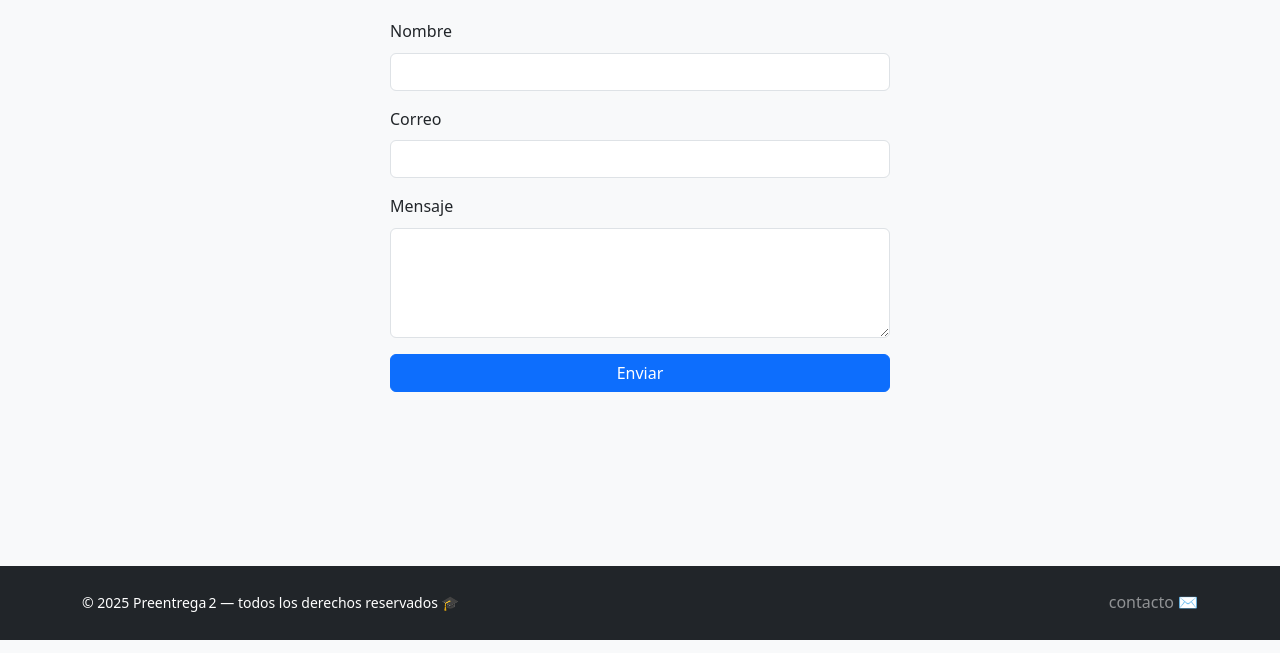
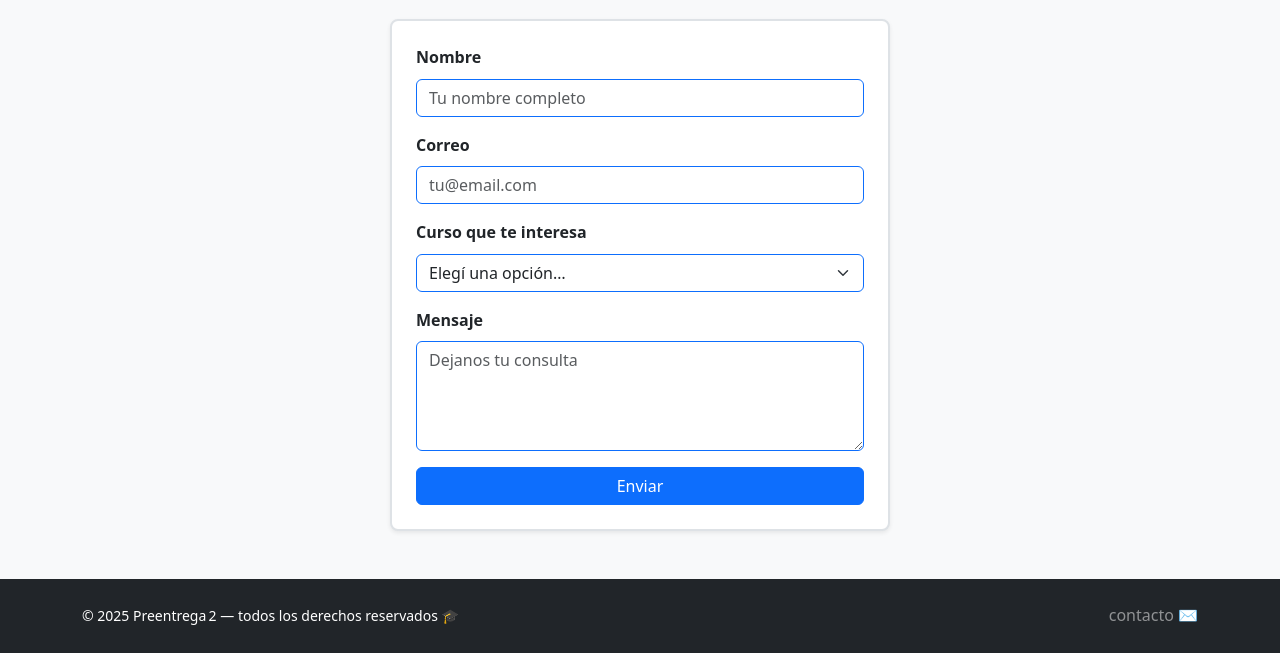
Before and after one commit to VladimirGonzalez/preentrega3, a plain HTML site: page pages/contacto.html in a window 1280 px wide. Shown: the part 160-813 px from the top of the page. Drawn offline with nearby package versions, Linux system fonts and the light colour scheme.

Commit message:
(fix contacto, agregué algunos estilos y una lista con los cursos para que se sepa que curso le interesó)

```diff
--- a/pages/contacto.html
+++ b/pages/contacto.html
@@ -4,26 +4,48 @@
     <meta charset="UTF-8" />
     <meta name="viewport" content="width=device-width, initial-scale=1.0" />
     <title>Preentrega 2 | Contacto</title>
-  <link href="https://cdn.jsdelivr.net/npm/bootstrap@5.3.3/dist/css/bootstrap.min.css" rel="stylesheet" />
+    <link
+      href="https://cdn.jsdelivr.net/npm/bootstrap@5.3.3/dist/css/bootstrap.min.css"
+      rel="stylesheet"
+    />
     <link rel="stylesheet" href="../css/main.css" />
   </head>
   <body>
     <!-- navbar -->
     <nav class="navbar navbar-expand-lg bg-light border-bottom">
       <div class="container">
-      <a class="navbar-brand d-flex align-items-center gap-2" href="../index.html">
-        <img src="../img/logo-coder.webp" alt="logo de coderhoue" height="32" />
+        <a
+          class="navbar-brand d-flex align-items-center gap-2"
+          href="../index.html"
+        >
+          <img
+            src="../img/logo-coder.webp"
+            alt="logo de coderhoue"
+            height="32"
+          />
           Preentrega 2
         </a>
-      <button class="navbar-toggler" data-bs-toggle="collapse" data-bs-target="#nav5">
+        <button
+          class="navbar-toggler"
+          data-bs-toggle="collapse"
+          data-bs-target="#nav5"
+        >
           <span class="navbar-toggler-icon"></span>
         </button>
         <div id="nav5" class="collapse navbar-collapse">
           <ul class="navbar-nav ms-auto">
-          <li class="nav-item"><a class="nav-link" href="../index.html">Inicio</a></li>
-          <li class="nav-item"><a class="nav-link" href="cursos.html">Cursos</a></li>
-          <li class="nav-item"><a class="nav-link" href="nosotros.html">Nosotros</a></li>
-          <li class="nav-item"><a class="nav-link active" href="contacto.html">Contacto</a></li>
+            <li class="nav-item">
+              <a class="nav-link" href="../index.html">Inicio</a>
+            </li>
+            <li class="nav-item">
+              <a class="nav-link" href="cursos.html">Cursos</a>
+            </li>
+            <li class="nav-item">
+              <a class="nav-link" href="nosotros.html">Nosotros</a>
+            </li>
+            <li class="nav-item">
+              <a class="nav-link active" href="contacto.html">Contacto</a>
+            </li>
           </ul>
         </div>
       </div>
@@ -32,35 +54,81 @@
     <!-- formulario -->
     <main class="container my-5">
       <h1 class="mb-4 text-center">Contacto</h1>
-    <form class="mx-auto" style="max-width: 500px">
+
+      <form
+        class="mx-auto border border-2 p-4 rounded-3 shadow-sm"
+        style="max-width: 500px; background-color: #ffffff"
+      >
+        <!-- nombre -->
         <div class="mb-3">
-        <label for="nombre" class="form-label">Nombre</label>
-        <input type="text" id="nombre" class="form-control" />
+          <label for="nombre" class="form-label fw-bold">Nombre</label>
+          <input
+            type="text"
+            id="nombre"
+            class="form-control border-primary"
+            placeholder="Tu nombre completo"
+            required
+          />
         </div>
+
+        <!-- correo -->
         <div class="mb-3">
-        <label for="email" class="form-label">Correo</label>
-        <input type="email" id="email" class="form-control" />
+          <label for="email" class="form-label fw-bold">Correo</label>
+          <input
+            type="email"
+            id="email"
+            class="form-control border-primary"
+            placeholder="tu@email.com"
+            required
+          />
         </div>
+
+        <!-- curso de interés -->
         <div class="mb-3">
-        <label for="mensaje" class="form-label">Mensaje</label>
-        <textarea id="mensaje" rows="4" class="form-control"></textarea>
+          <label for="curso" class="form-label fw-bold"
+            >Curso que te interesa</label
+          >
+          <select id="curso" class="form-select border-primary" required>
+            <option value="" selected disabled>Elegí una opción…</option>
+            <option value="html-css">HTML y CSS desde cero</option>
+            <option value="javascript">JavaScript práctico</option>
+            <option value="python">Python para todos</option>
+          </select>
         </div>
+
+        <!-- mensaje -->
+        <div class="mb-3">
+          <label for="mensaje" class="form-label fw-bold">Mensaje</label>
+          <textarea
+            id="mensaje"
+            rows="4"
+            class="form-control border-primary"
+            placeholder="Dejanos tu consulta"
+            required
+          ></textarea>
+        </div>
+
+        <!-- botón -->
         <button type="submit" class="btn btn-primary w-100">Enviar</button>
       </form>
     </main>
 
     <footer class="bg-dark text-white py-4">
-  <div class="container d-flex flex-column flex-md-row justify-content-between align-items-center">
+      <div
+        class="container d-flex flex-column flex-md-row justify-content-between align-items-center"
+      >
         <small class="mb-2 mb-md-0">
           &copy; 2025 Preentrega 2 — todos los derechos reservados 🎓
         </small>
-    <a href="mailto:vladimir.gonzalez.352@hotmail.com" class="text-decoration-none text-white-50">
+        <a
+          href="mailto:vladimir.gonzalez.352@hotmail.com"
+          class="text-decoration-none text-white-50"
+        >
           contacto&nbsp;<span class="text-white">✉️</span>
         </a>
       </div>
     </footer>
 
-
     <script src="https://cdn.jsdelivr.net/npm/bootstrap@5.3.3/dist/js/bootstrap.bundle.min.js"></script>
   </body>
 </html>
```
Lines whose indentation alone changed are shown as unchanged.
